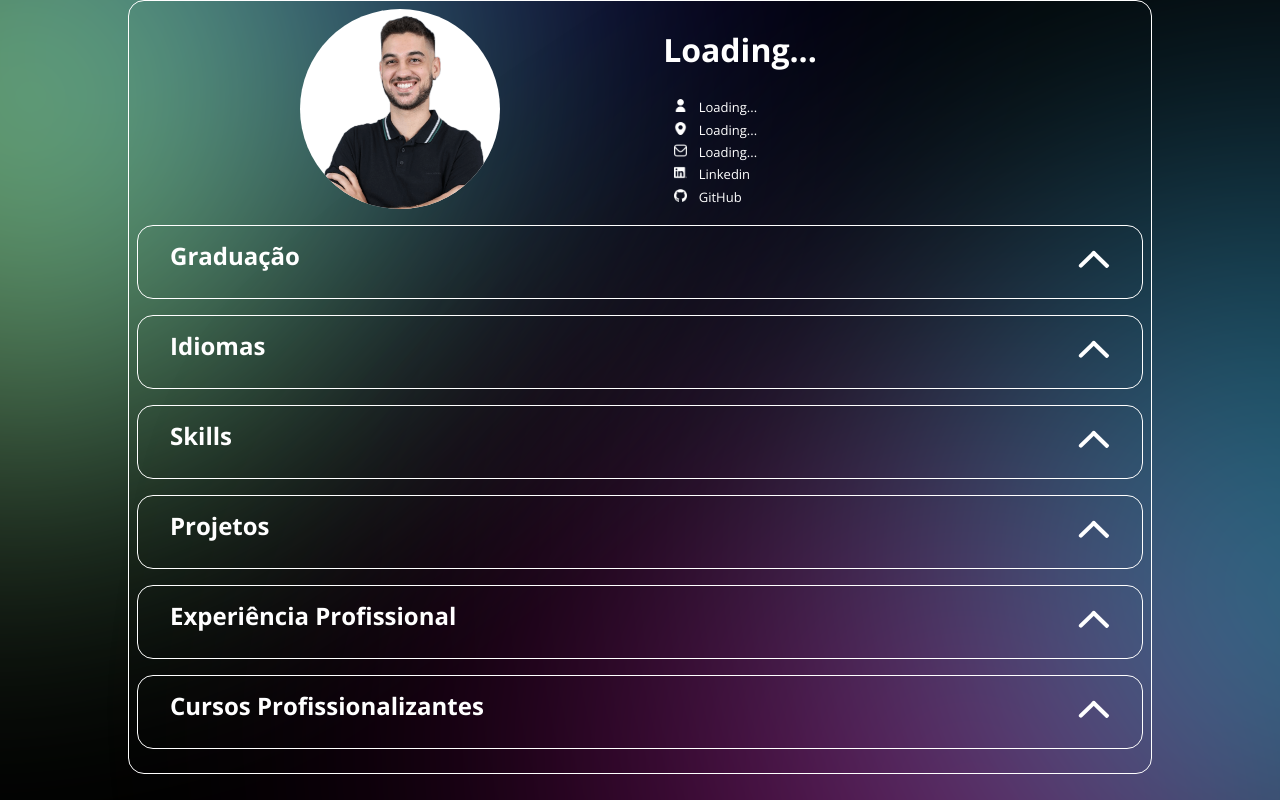
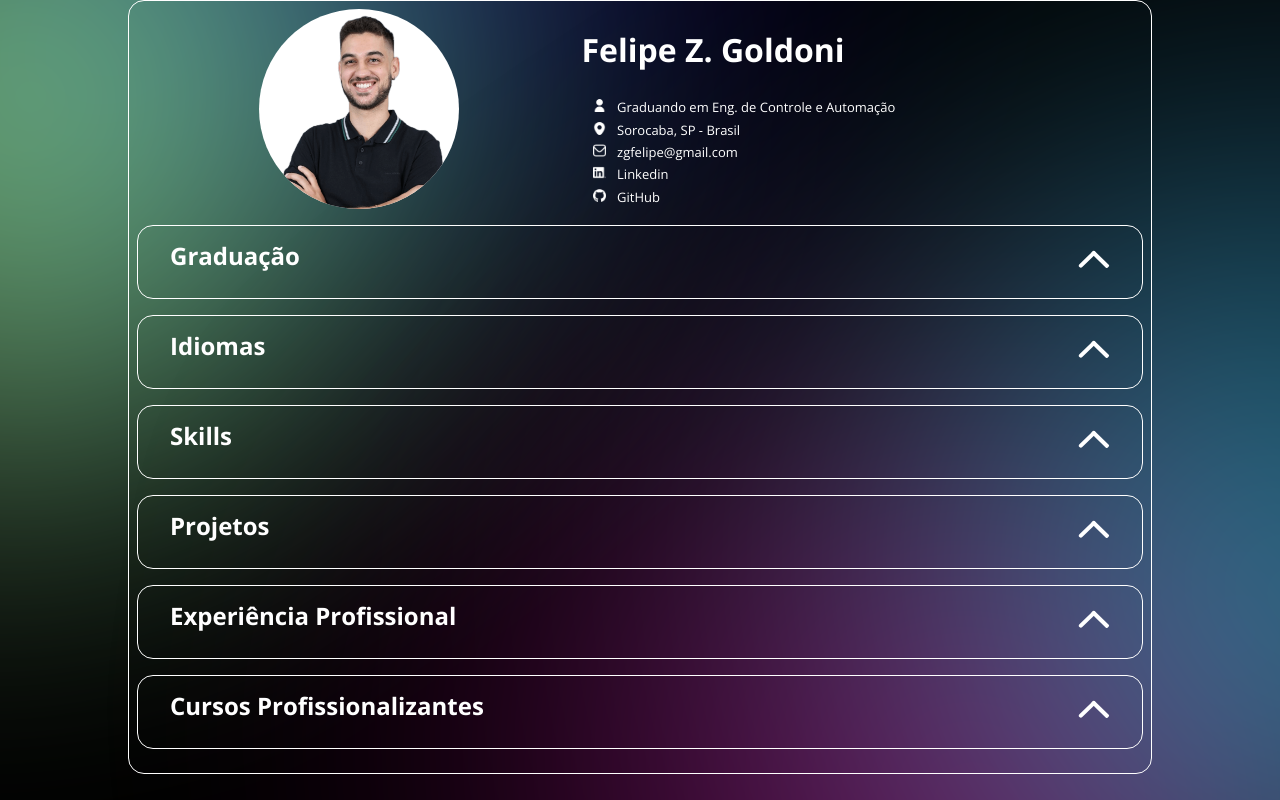
Before and after one commit to Fezao100/Portfolio, a plain HTML site: page index.html in a window 1280 px wide. Drawn offline with nearby package versions, Linux system fonts and the light colour scheme.

Commit message:
Update index.html

```diff
--- a/index.html
+++ b/index.html
@@ -137,7 +137,7 @@
     <!-- Link JS -->
     <script src="/Portfolio/assets/js/acordeon.js"></script>
     <script src="/Portfolio/assets/js/api.js"></script>
-    <script type="/Portfoliomodule" src="/assets/js/main.js"></script>
+    <script type="module" src="/Portfolio/assets/js/main.js"></script>
 
 </body>
 
```
